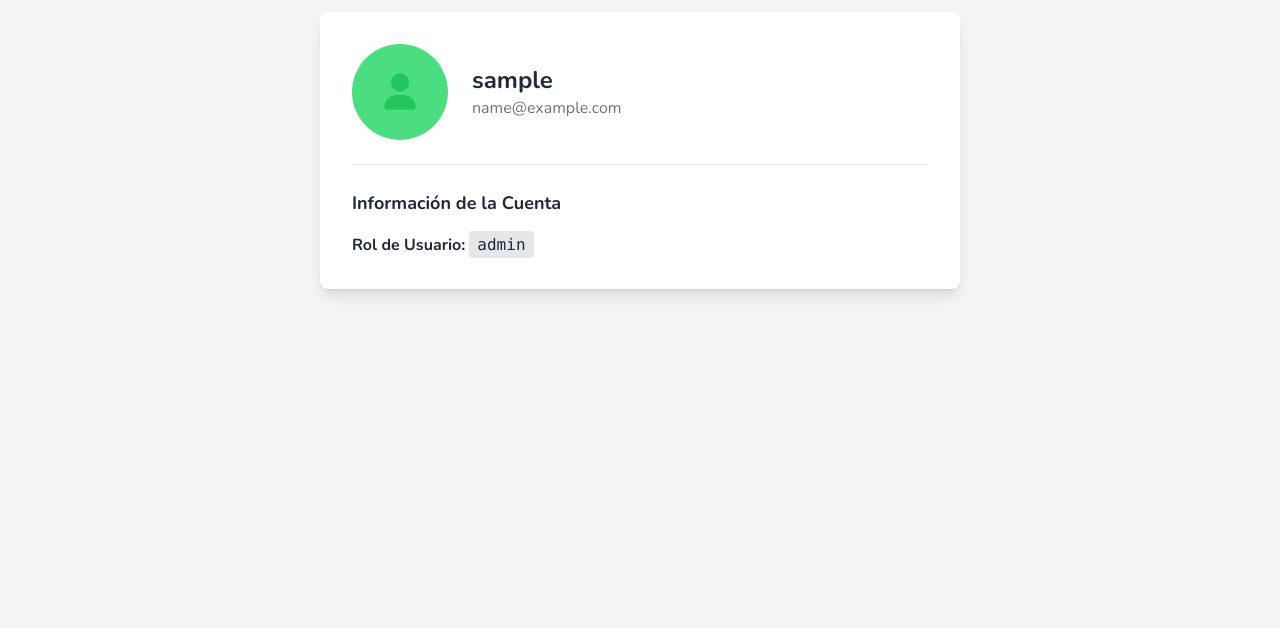
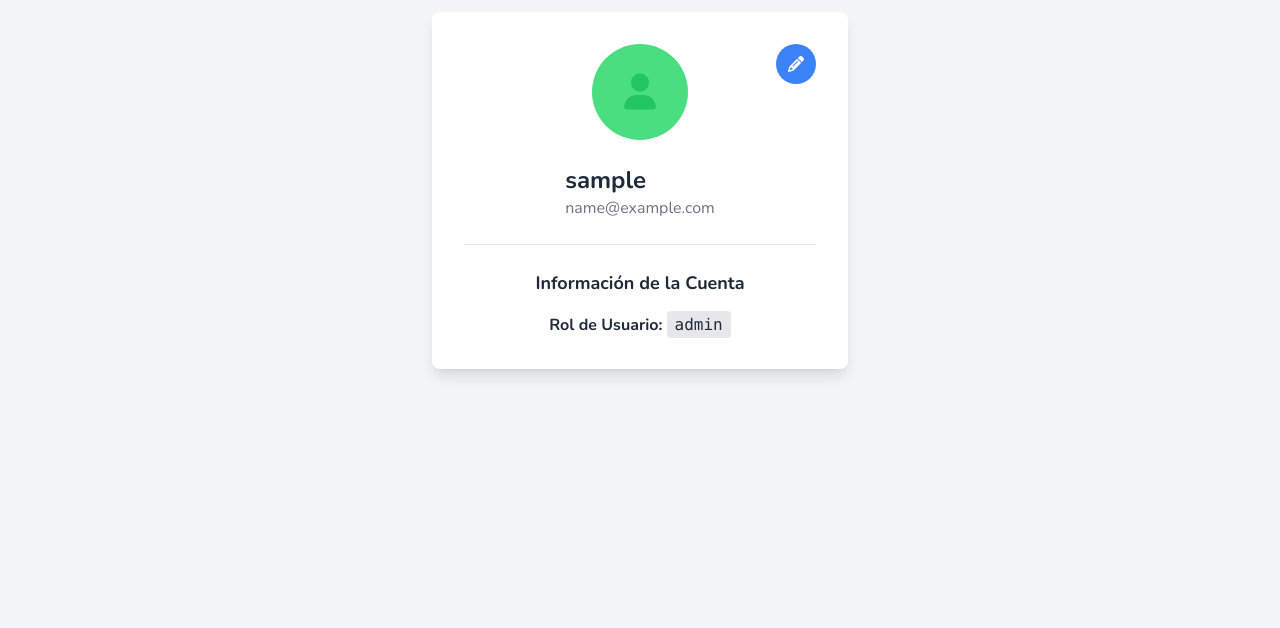
Before and after one commit to Antonela89/eco-garden, a website: page public/html/profile.html in a window 1280 px wide. Shown: the part 172-800 px from the top of the page. Drawn offline with nearby package versions, Linux system fonts and the light colour scheme; sample sign-in values are in the browser's storage.

Commit message:
loyout de tarjeta de perfil

```diff
--- a/public/html/profile.html
+++ b/public/html/profile.html
@@ -60,22 +60,25 @@
     </header>
 
     <!-- ------------------- CONTENIDO PRINCIPAL ------------------- -->
-    <main class="max-w-2xl mx-auto py-12 px-4">
+    <main class="max-w-md mx-auto py-12 px-4">
         <h1 class="text-4xl font-extrabold text-gray-900 dark:text-white mb-8">Mi Perfil</h1>
 
         <!-- Contenido de Tarjeta del Perfil -->
         <div class="bg-white dark:bg-dark-surface p-8 rounded-lg shadow-lg">
-            <div class="flex items-center gap-6 mb-6">
+            <div class="flex items-center gap-6 mb-6 relative flex flex-col md: flex_row">
                 <div class="w-24 h-24 bg-eco-green-light rounded-full flex items-center justify-center">
                     <i class="fas fa-user text-4xl text-eco-green-dark"></i>
                 </div>
-                <div>
+                <button id="edit-profile-button" class="bg-blue-500 text-white w-10 h-10 rounded-full flex items-center justify-center absolute top-0 right-0">
+                    <i class="fas fa-pencil-alt"></i>
+                </button>
+                <div class="xs:text-center">
                     <h2 id="profile-username" class="text-2xl font-bold">Cargando...</h2>
                     <p id="profile-email" class="text-gray-500 dark:text-gray-400">...</p>
                 </div>
             </div>
 
-            <div class="border-t border-gray-200 dark:border-gray-700 pt-6">
+            <div class="border-t border-gray-200 dark:border-gray-700 pt-6 text-center">
                 <h3 class="text-lg font-bold mb-4">Información de la Cuenta</h3>
                 <p><strong>Rol de Usuario:</strong> <span id="profile-role"
                         class="font-mono bg-gray-200 dark:bg-gray-700 px-2 py-1 rounded"></span></p>
@@ -88,8 +91,8 @@
     <div id="modal-container"
         class="fixed inset-0 bg-black bg-opacity-75 flex items-center justify-center hidden z-50 p-4">
         <div id="modal-content-area"
-        class="bg-white dark:bg-dark-surface rounded-lg shadow-2xl w-full transform transition-all animate-fade-in-down overflow-y-auto max-h-[90vh]">
-        <!-- El contenido se inyectará aquí con JavaScript -->
+            class="bg-white dark:bg-dark-surface rounded-lg shadow-2xl w-full transform transition-all animate-fade-in-down overflow-y-auto max-h-[90vh]">
+            <!-- El contenido se inyectará aquí con JavaScript -->
         </div>
     </div>
 
```
